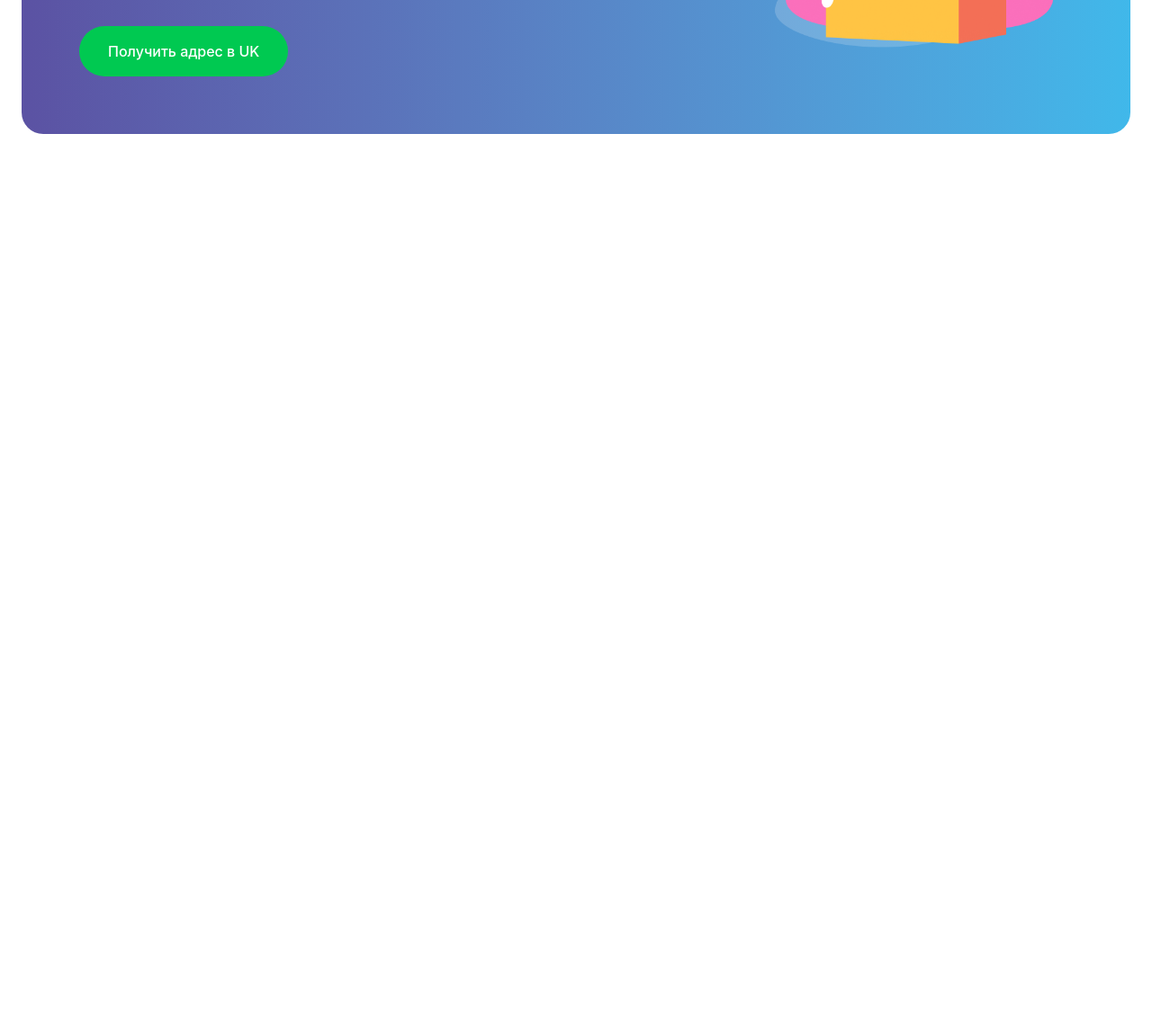
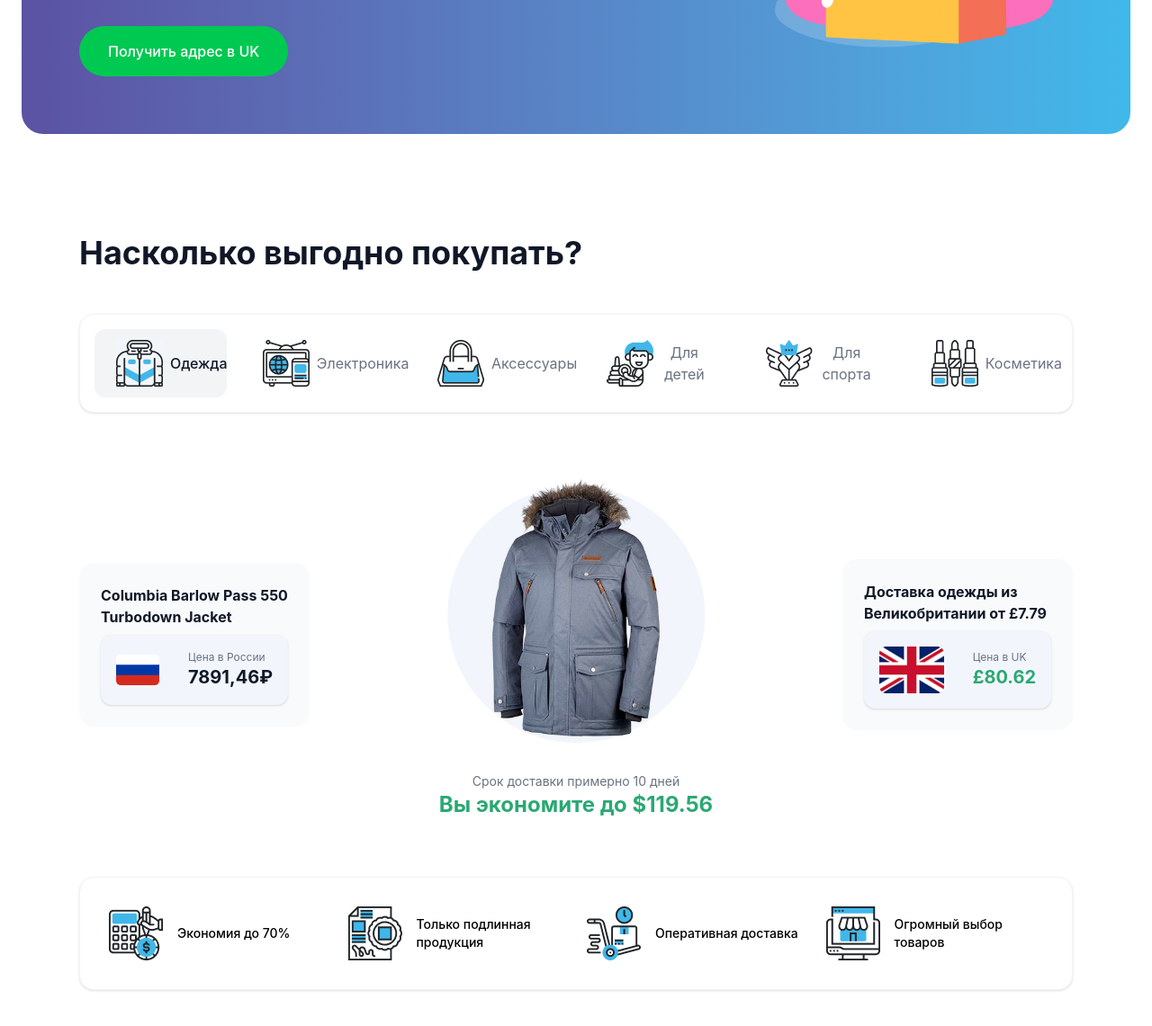
Before and after one commit to GG-absolute/project-8-page, a website: page index.html in a window 1280 px wide. Shown: the part 547-1688 px from the top of the page at 90% size. Before the commit the page ends 800 px from the top, so only its background shows below. Drawn offline with nearby package versions, Linux system fonts and the light colour scheme; files that its build step writes are made by us from their sources.

Commit message:
2 section for 1 page html and tailvynd

```diff
--- a/index.html
+++ b/index.html
@@ -61,7 +61,84 @@
   </div>
 </section>
 
+<section class="max-w-6xl mx-auto py-16 px-6 font-sans">
+  <h2 class="text-4xl font-bold text-gray-900 mb-12">Насколько выгодно покупать?</h2>
 
+  <!-- Категории -->
+  <div class="flex items-center gap-4 bg-white p-4 rounded-2xl shadow-sm border border-gray-100 mb-16 overflow-x-auto">
+    <button class="flex items-center gap-2 bg-gray-100 px-6 py-3 rounded-xl font-medium text-gray-900">
+      <img src="./iconimg/Иконка (1).png" alt=""> Одежда
+    </button>
+    <button class="flex items-center gap-2 px-6 py-3 text-gray-500 hover:text-gray-900">
+      <img src="./iconimg/Иконка.png" alt=""> Электроника
+    </button>
+    <button class="flex items-center gap-2 px-6 py-3 text-gray-500 hover:text-gray-900">
+      <img src="./iconimg/Иконка (2).png" alt=""> Аксессуары
+    </button>
+    <button class="flex items-center gap-2 px-6 py-3 text-gray-500 hover:text-gray-900">
+      <img src="./iconimg/Иконка (3).png" alt=""> Для детей
+    </button>
+    <button class="flex items-center gap-2 px-6 py-3 text-gray-500 hover:text-gray-900">
+      <img src="./iconimg/Иконка (4).png" alt=""> Для спорта
+    </button>
+    <button class="flex items-center gap-2 px-6 py-3 text-gray-500 hover:text-gray-900">
+      <img src="./iconimg/Иконка (5).png" alt=""> Косметика
+    </button>
+  </div>
+
+  <!-- Основной блок товара -->
+  <div class="flex flex-col md:flex-row items-center justify-between gap-8 mb-16">
+    <div class="bg-gray-50 p-6 rounded-2xl w-full md:w-64">
+      <h3 class="font-bold text-gray-900 mb-2">Columbia Barlow Pass 550 Turbodown Jacket</h3>
+      <div class="flex items-center gap-8 bg-[#F2F6FC] p-4 rounded-xl shadow-sm border border-gray-100">
+        <div><img src="./iconimg/фон.png" alt=""></div>
+        <div>
+            <p class="text-gray-500 text-xs">Цена в России</p>
+            <p class="text-xl font-bold text-gray-900">7891,46₽</p>
+        </div>
+      </div>
+    </div>
+
+    <div class="text-center">
+      <img src="./iconimg/Куртка.png" alt="Jacket" class="w-80 h-80 object-contain mb-4">
+      <p class="text-gray-500 text-sm">Срок доставки примерно 10 дней</p>
+      <p class="text-2xl font-bold text-[#2ba873]">Вы экономите до $119.56</p>
+    </div>
+
+    <div class="bg-gray-50 p-6 rounded-2xl w-full md:w-64">
+      <h3 class="font-bold text-gray-900 mb-2">Доставка одежды из Великобритании от £7.79</h3>
+      <div class="bg-[#F2F6FC] p-4 rounded-xl shadow-sm border border-gray-100 flex items-center gap-8">
+        <div>
+<img src="./iconimg/фон (1).png" alt="">
+        </div>
+<div>
+    <p class="text-gray-500 text-xs">Цена в UK</p>
+    <p class="text-xl font-bold text-[#2ba873]">£80.62</p>
+</div>
+      </div>
+    </div>
+  </div>
+
+  <!-- Футер секции (Преимущества) -->
+  <div class="grid grid-cols-1 md:grid-cols-4 gap-6 bg-white p-8 rounded-2xl border border-gray-100 shadow-sm">
+    <div class="flex items-center gap-4">
+<img src="./iconimg/Иконка (9).png" alt="">
+      <p class="text-sm font-medium">Экономия до 70%</p>
+    </div>
+    <div class="flex items-center gap-4">
+<img src="./iconimg/Иконка (6).png" alt="">
+        <p class="text-sm font-medium">Только подлинная продукция</p>
+    </div>
+    <div class="flex items-center gap-4">
+<img src="./iconimg/Иконка (7).png" alt="">
+        <p class="text-sm font-medium">Оперативная доставка</p>
+    </div>
+    <div class="flex items-center gap-4">
+<img src="./iconimg/Иконка (8).png" alt="">
+        <p class="text-sm font-medium">Огромный выбор товаров</p>
+    </div>
+  </div>
+</section>
 
 </body>
 </html>
```
